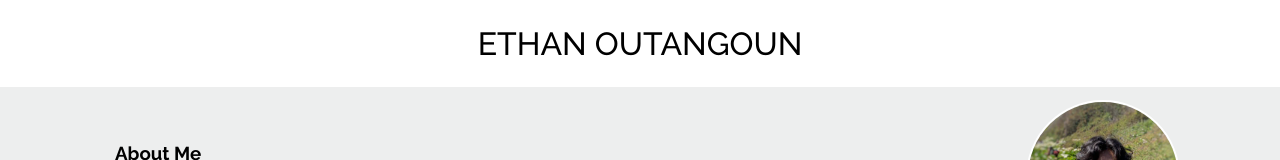
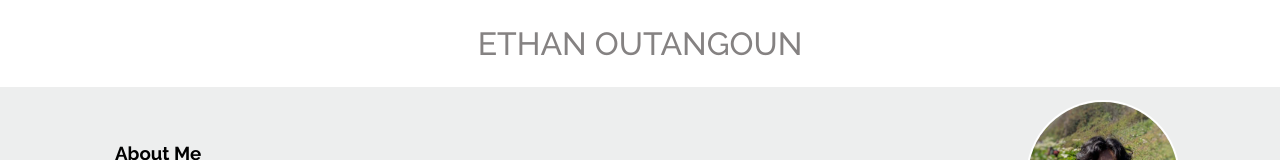
Before and after one commit to ethanoutangoun/ethanoutangoun, a React (Create React App) app: page / in a window 1280 px wide. Shown: the top 160 px of the page. Built offline with nearby package versions, Linux system fonts and the light colour scheme.

Commit message:
click on title goes back to top

```diff
--- a/src/Intro.js
+++ b/src/Intro.js
@@ -1,8 +1,18 @@
+
 const Intro = () => {
+
+  function scrollToTop() {
+    window.scrollTo({
+      top: 0,
+      behavior: 'smooth' // Smoothly scroll to the top
+    });
+  }
+
+
   return (
     <div className="intro">
       <div className="navbar">
-        <h1>Ethan Outangoun</h1>
+        <h1 onClick={scrollToTop}>Ethan Outangoun</h1>
       </div>
 
       <div className="blurb-container">
@@ -10,10 +20,10 @@ const Intro = () => {
           <div className="blurb-text">
             <h3>About Me</h3>
             <p>
-              I am a 4th year CS major at Cal Poly San Luis Obispo
-              seeking opportunities to apply my skills and continue my growth as
-              a software developer. I am primarily interested in machine
-              learning and full-stack/frontend development.
+              I am a 4th year CS major at Cal Poly San Luis Obispo seeking
+              opportunities to apply my skills and continue my growth as a
+              software developer. I am primarily interested in machine learning
+              and full-stack/frontend development.
             </p>
           </div>
 
--- a/src/index.css
+++ b/src/index.css
@@ -43,6 +43,11 @@ code {
   background-color: white;
 
   border-bottom: 1px solid rgb(237, 238, 238);
+}
+
+.intro h1:hover{
+  color: rgb(133, 130, 130);
+  cursor: pointer;
 }
 
 .blurb {
```
